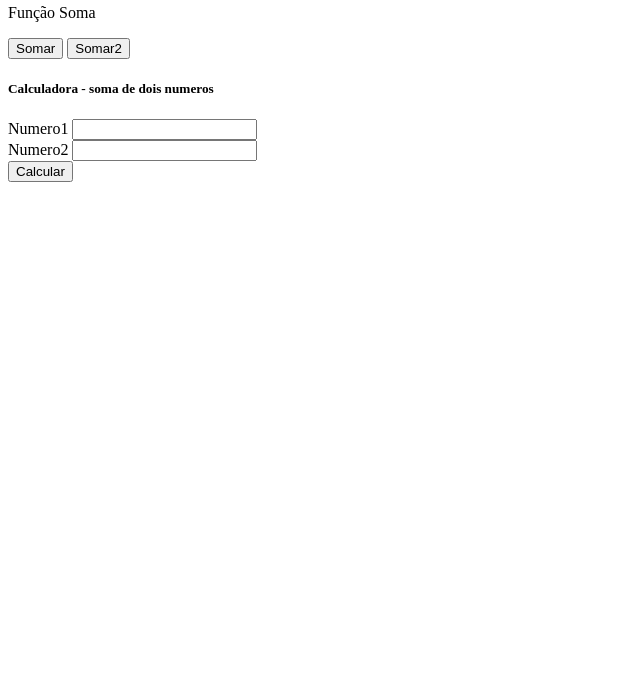
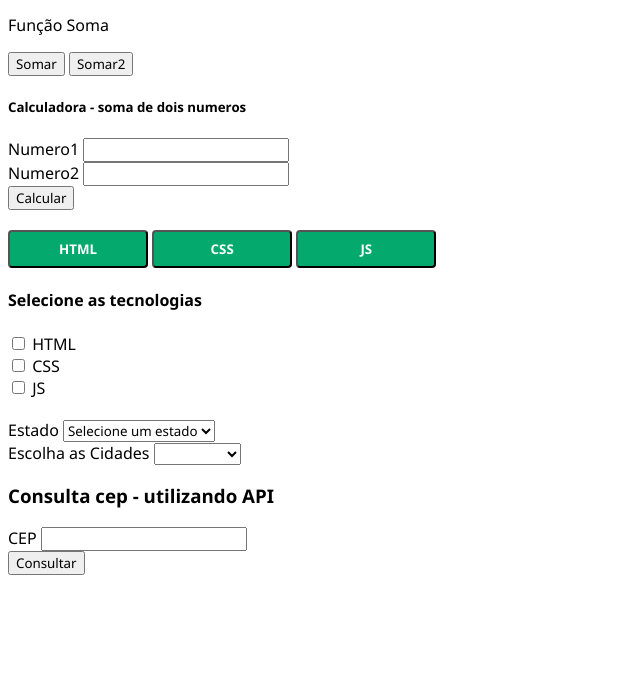
Before and after one commit to angelomarcio40/JavaScript_Basico, a plain HTML site: page index.html in a window 1280 px wide. Shown: the part 110-800 px from the top of the page, without its empty margins (0-640 px from the left). Drawn offline with Linux system fonts and the light colour scheme.

Commit message:
Adicionado tecnologias e consulta cep

```diff
--- a/css/style.css
+++ b/css/style.css
@@ -1,4 +1,29 @@
 *{
     box-sizing: border-box;
-    fontfamily: 'Segoe UI', Tahoma, Geneva, Verdana, Sans-serif;
+    font-family: 'Segoe UI', Tahoma, Geneva, Verdana, Sans-serif;
 }
+
+#tecnologias{
+    margin-top: 20px;
+    display: grid;
+    grid-template-columns: repeat(3,1fr);
+    gap: 20px;
+}
+
+.tec-card{
+    border: 2px solid #000;
+    padding: 10px;
+}
+
+#tecnologias-botoes{
+    margin-top: 20px;
+}
+
+.tecnologias-btn{
+    padding: 8px 12px;
+    border-radius: 4px;
+    background-color: #04aa6d;
+    color: #FFF;
+    font-weight: bold;
+    width: 140px;
+}
--- a/index.html
+++ b/index.html
@@ -34,9 +34,92 @@
         </form>
         <button onclick="somaNumeros()">Calcular</button>
 
+        <div id="tecnologias-botoes">
+          <button class="tecnologias-btn" onclick="exibe('html')">HTML</button>
+          <button class="tecnologias-btn" onclick="exibe('css')">CSS</button>
+          <button class="tecnologias-btn" onclick="exibe('js')">JS</button>
+        </div>
+
+        <!-- Utilizando select - trabalhando com checkbox -->
+        <div id="tecnologias-checkbox">
+          <h4>Selecione as tecnologias</h4>
+          <div>
+            <input type="checkbox" name="" id="" onchange="exibe('html')">
+            <label for="">HTML</label>
+          </div>
+          <div>
+            <input type="checkbox" name="" id="" onchange="exibe('css')">
+            <label for="">CSS</label>
+          </div>
+          <div>
+            <input type="checkbox" name="" id="" onchange="exibe('js')">
+            <label for="">JS</label>
+          </div>
+        </div>
+
+        <!-- Tecnologias -->
+        <div id="tecnologias">
+          <div id="html"class="tec-card" hidden>
+            <h3>HTML</h3>
+            <p>Hipertext markup languange</p>
+            <p>Linguagem de marcação de hipertexto</p>
+            <p>utilizada para estruturar o forntend de websitesersão atual: HTML5</p>
+            <small>Lingungem</small>
+          </div>
+
+          <div id="css"class="tec-card" hidden>
+            <h3>CSS</h3>
+            <p>Cascading style sheets</p>
+            <p>Folha de estilos em cascata/p>
+            <p>É um mecanismo para adicionar estilo (cores,fontes,etc.) a um documento web</p>
+            <small>Lingungem</small>
+            </div>
+            <div id="js"class="tec-card" hidden>
+              <h3>JS</h3>
+              <p>JavaScript</p>
+              <p>JavaScript</p>
+              <p>Versão atual: ECMAScript 2018(ES8)</p>
+              <p>JavaScript permite páginas da web interativas e, portanto, é uma parte essencial dos aplicativos da web</p>
+              <small>Lingungem</small>
+            </div>
+        </div>
+
       </div>
     </div>
 
-    <script src="js/script.js"></script>
+    <div id="estados-cidade">
+      <div id="estados">
+        <label for="">Estado</label>
+        <select name="estado" id="estado" onchange="exibeCidade()">
+        <option valeu="">Selecione um estado</option>
+        <option value="sp">São Paulo</option>
+        <option value="rj">Rio de Janeiro</option>
+        <option value="mg">Minas Gerais</option>
+        </select>
+      </div>
+      <div id="cidades">
+        <label for="">Escolha as Cidades</label>
+        <select name="cidade" id="cidade">
+          <option value="" disabled select>Aguarde...</option>
+        </select>
+      </div>
+    </div>
+
+    <div id="api-cep">
+      <h3>Consulta cep - utilizando API</h3>
+      <form>
+        <div id="form-grid">
+          <div>
+            <label for="cep">CEP</label>
+            <input type="text" name="cep" id="cep">
+          </div>
+        </div>
+
+        <input type="button" value="Consultar" onclick="consultaCep()" />
+      </form>
+    </div>
+
+  </div><!--final do container-->
+  <script src="js/script.js"></script>
   </body>
 </html>
--- a/js/script.js
+++ b/js/script.js
@@ -1,31 +1,78 @@
 // função que realiza a soma de dois numeros
 const soma = () => {
- // declara uma variável e atribui valor
-let numero1 = prompt('Digite o primeiro numero')
+  // declara uma variável e atribui valor
+  let numero1 = prompt("Digite o primeiro numero");
 
-let numero2 = prompt('Digite o segundo numero')
+  let numero2 = prompt("Digite o segundo numero");
 
-let soma = parseFloat(numero1) + parseFloat(numero2)
+  let soma = parseFloat(numero1) + parseFloat(numero2);
 
-alert(soma)
-}
+  alert(soma);
+};
 
-const soma2 = (numero1,numero2) => {
-    let soma = numero1 + numero2
-    alert(soma)
-}
+const soma2 = (numero1, numero2) => {
+  let soma = numero1 + numero2;
+  alert(soma);
+};
 
 // Função que soma 2 numeros digitados pelo usuário em um form
 const somaNumeros = () => {
-    // Cria uma var e captura o valor do input com id = numero1
-    let numero1 = document.getElementById('numero1').value
+  // Cria uma var e captura o valor do input com id = numero1
+  let numero1 = document.getElementById("numero1").value;
 
-    let numero2 = document.getElementById('numero2').value
+  let numero2 = document.getElementById("numero2").value;
 
-    let soma = parseFloat(numero1) + parseFloat(numero2)
+  let soma = parseFloat(numero1) + parseFloat(numero2);
 
-    // Exibe a soma dentro div resultado
-    document.getElementById('resultado').innerHTML = `
+  // Exibe a soma dentro div resultado
+  document.getElementById("resultado").innerHTML = `
     Resultado da soma é ${soma}
+    `;
+};
+
+const exibe = (id) => {
+  let elemento = document.getElementById(id);
+
+  if (elemento.hidden == true) {
+    elemento.hidden = false;
+  } else {
+    elemento.hidden = true;
+  }
+};
+
+const exibeCidade = () => {
+    // captura o elemento html do estado
+    let estado = document.getElementById('estado')
+    let cidade = document.getElementById('cidade')
+
+    // exibe o valor do elemento capturado
+    // alert(estado.value)
+    if(estado.value == 'sp'){
+        cidade.innerHTML = `
+        <option value="">São João da Boa Vista</option>
+        <option value="">Aguaí</option>
+        <option value="">Águas da prata</option>
+        `
+    }else if(estado.value == 'rj'){
+    cidade.innerHTML = `
+        <option value="">Laranjeiras</option>
+        <option value="">Aguaí</option>
+        <option value="">Parati</option>
+        `
+    }else if(estado.value == 'mg'){
+    cidade.innerHTML = `
+    <option value="">Andradas</option>
+    <option value="">Poços de Caldas</option>
+    <option value="">Belo Horizonte</option>
     `
+    }
 }
+
+// função que consulta o cep de uma API
+// api utilizada POSTMON
+const consultaCep = () => {
+
+    let cep = document.getElementById('cep').value
+
+    fetch(`https://viacep.com.br/ws/${cep}/json/`)
+}
```
